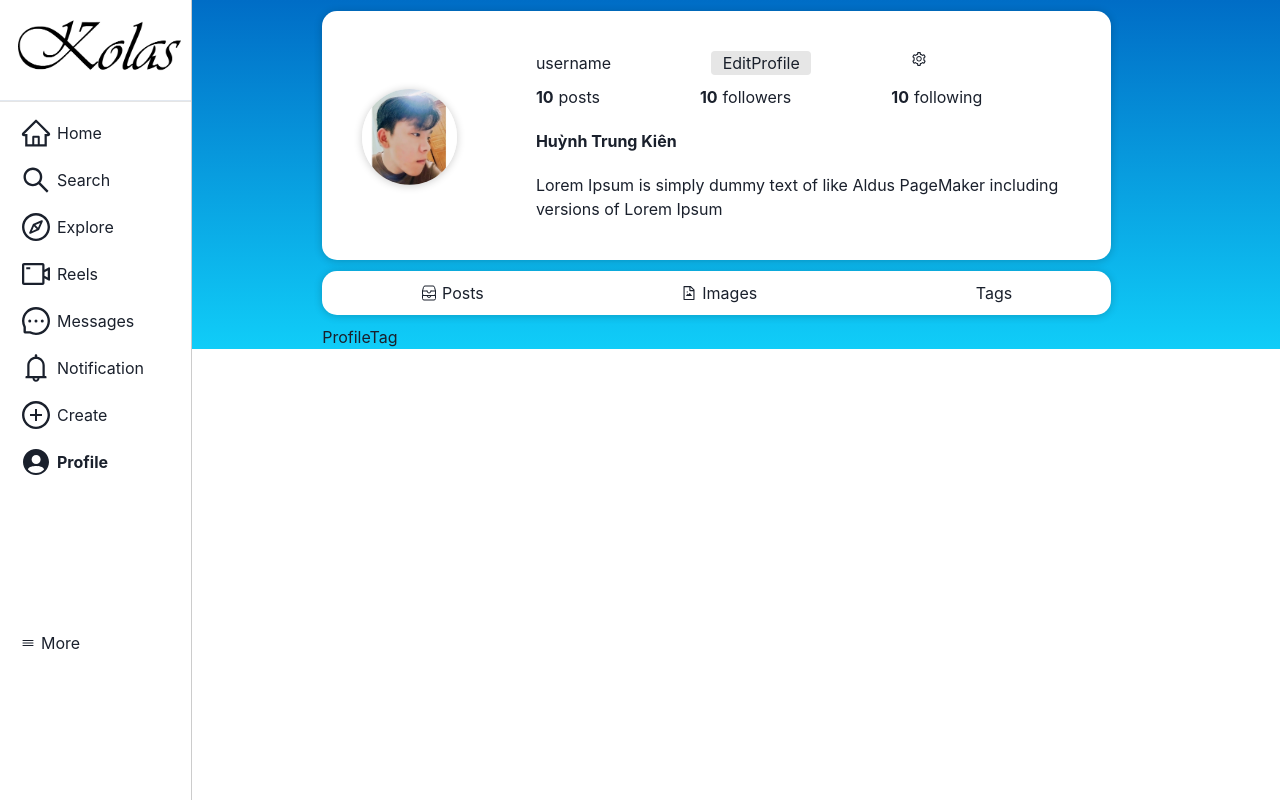
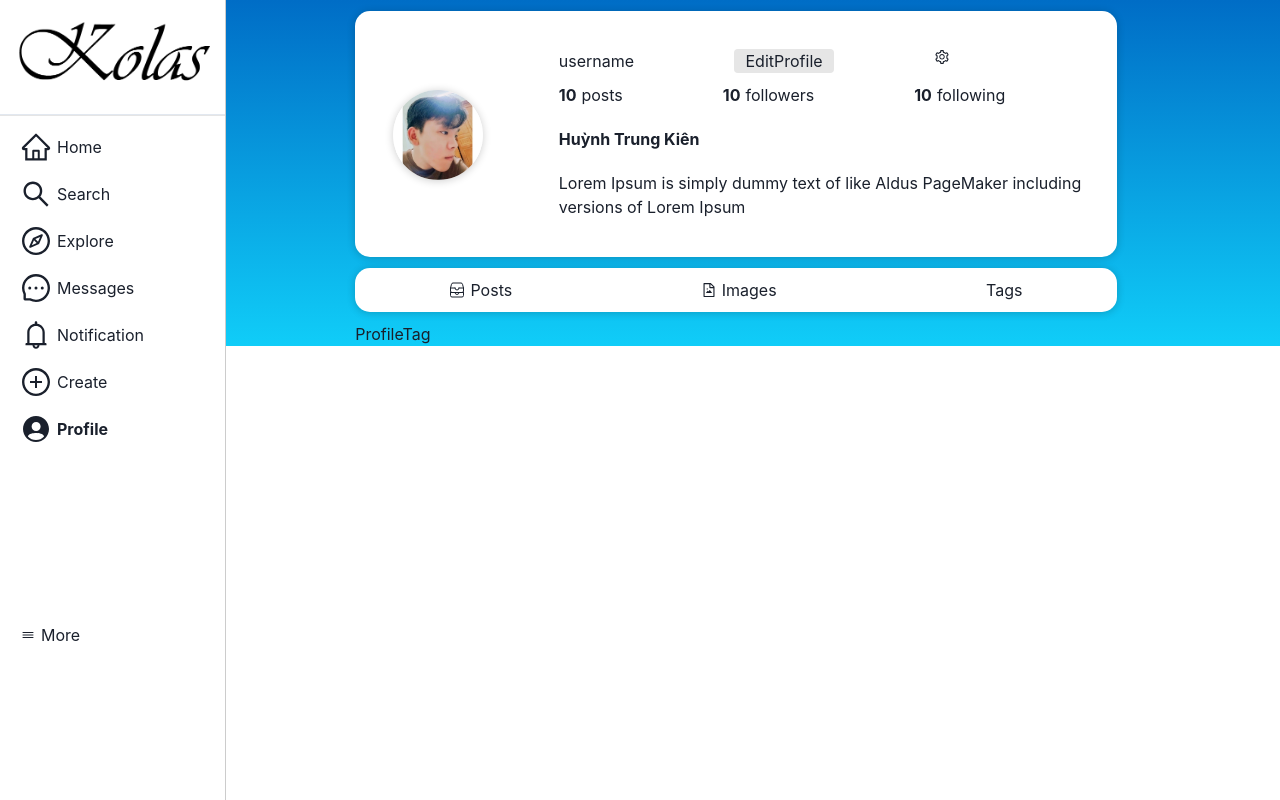
Before and after one commit to K0l4s/SocialMedia, a React (Create React App) app: page /username/tag in a window 1280 px wide. Built offline with nearby package versions, Linux system fonts and the light colour scheme; some icons are missing.

Commit message:
Config Post animation hover

```diff
--- /dev/null
+++ b/file-upload-app/package.json
@@ -0,0 +1,5 @@
+{
+  "name": "file-upload-app",
+  "version": "0.1.0",
+  "private": true
+}
--- a/src/Components/Form/Create/Create.css
+++ b/src/Components/Form/Create/Create.css
@@ -47,3 +47,8 @@
 .place hr{
     margin: 10px 0;
 }
+
+.place .addPhoto img:hover{
+    cursor: pointer;
+    opacity: 0.5;
+}
--- a/src/Components/Form/Create/Create.jsx
+++ b/src/Components/Form/Create/Create.jsx
@@ -31,7 +31,7 @@ const Create = ({ isOpen, onClose, image, newPostLoca }) => {
             {image ? (
               <div className="addPhoto">
                 <img
-                  src="https://play-lh.googleusercontent.com/qlIDfFiFKSeoawoihQlWv-BtnWrGphURKx3EfrnrqfO5toLDDvERs38E7AMqkX_euA"
+                  src="https://cdn-icons-png.flaticon.com/512/1829/1829589.png"
                   alt="post"
                 />
               </div>
--- a/src/Components/PostComponent/Post.css
+++ b/src/Components/PostComponent/Post.css
@@ -3,6 +3,7 @@
     height: auto;
     border-radius: 15px;
     background: #fff;
+    transition: transform 0.3s ease;
 }
 ._post .post_top{
     display: flex;
@@ -56,6 +57,7 @@
     margin: 10px auto;
     border-radius: 15px;
     box-shadow: 0 0 10px rgba(0,0,0,0.2);
+    transition: transform 0.3s ease;
 }
 
 ._post .action{
@@ -78,3 +80,10 @@
     font-weight: bold;
 
 }
+
+._post:hover{
+    transform: scale(1.025);
+    box-shadow: 0 0 10px rgba(0,0,0,0.9);
+    cursor: pointer;
+    background: #f5f5f5;
+}
--- a/src/Components/PostComponent/Post.jsx
+++ b/src/Components/PostComponent/Post.jsx
@@ -3,6 +3,7 @@ import './Post.css';
 import { FaRegComments } from 'react-icons/fa';
 import { AiFillHeart, AiOutlineHeart } from 'react-icons/ai';
 import { Button } from '@chakra-ui/react';
+
 
 const Post = ({ like, onImage, post_content, post_image, likeCount, commentCount, postAuthor }) => {
     const [isLike, setIsLike] = useState(like);
--- a/src/Components/Sidebar/Sidebar.css
+++ b/src/Components/Sidebar/Sidebar.css
@@ -2,7 +2,7 @@
     position: fixed;
     top: 0;
     height: 100%;
-    width: 15%;
+    width: 226px;
     border-right: 1px solid rgba(0,0,0,0.2);
     font-size: auto;
     background: #fff;
--- a/src/Components/Sidebar/Sidebar.jsx
+++ b/src/Components/Sidebar/Sidebar.jsx
@@ -40,8 +40,6 @@ const Sidebar = () => {
       navigate("/");
     } else if (title === "Messages") {
       navigate("/messenger");
-    } else if (title === "Reels") {
-      navigate("/reels");
     } else if (title === "Explore") {
       navigate("/explore");
     } else if (title === "Create") {
--- a/src/Components/Sidebar/SidebarConfig.js
+++ b/src/Components/Sidebar/SidebarConfig.js
@@ -1,4 +1,4 @@
-import {AiFillBell, AiFillCompass, AiFillHome, AiFillMessage, AiFillPlusCircle, AiFillVideoCamera, AiOutlineBell, AiOutlineCompass, AiOutlineHome, AiOutlineMessage, AiOutlinePlusCircle, AiOutlineSearch, AiOutlineVideoCamera} from 'react-icons/ai'
+import {AiFillBell, AiFillCompass, AiFillHome, AiFillMessage, AiFillPlusCircle, AiOutlineBell, AiOutlineCompass, AiOutlineHome, AiOutlineMessage, AiOutlinePlusCircle, AiOutlineSearch} from 'react-icons/ai'
 import { IoPersonCircleSharp, IoPersonOutline} from 'react-icons/io5'
 import {RiFileSearchFill} from 'react-icons/ri'
 import './Sidebar.css'
@@ -9,8 +9,6 @@ export const menu=[
 
     {title:'Explore',icon:<AiOutlineCompass className='jsconfig'></AiOutlineCompass>,iactiveIcon:<AiFillCompass className='jsconfig'></AiFillCompass>},
 
-    {title:'Reels',icon:<AiOutlineVideoCamera className='jsconfig'></AiOutlineVideoCamera>,iactiveIcon:<AiFillVideoCamera className='jsconfig'></AiFillVideoCamera>},
-
     {title:'Messages',icon:<AiOutlineMessage className='jsconfig'></AiOutlineMessage>,iactiveIcon:<AiFillMessage className='jsconfig'></AiFillMessage>},
 
     {title:'Notification',icon:<AiOutlineBell className='jsconfig'></AiOutlineBell>,iactiveIcon:<AiFillBell className='jsconfig'></AiFillBell>},
--- a/src/Pages/Router/Router.css
+++ b/src/Pages/Router/Router.css
@@ -3,11 +3,13 @@
     display: flex;
 }
 .side{
-    width: 226px;
+    width: 15%;
     z-index: 2;
 
 }
 .content{
+    width: 85%;
+    left: 0%;
     background: linear-gradient(0deg, #10cdf8, #006dc6);
     animation:ease-in-out 1s;
 }
--- a/src/Pages/Router/Router.jsx
+++ b/src/Pages/Router/Router.jsx
@@ -1,5 +1,5 @@
 import React from 'react';
-import { Route, Routes } from 'react-router-dom';
+import { Route, Routes, useLocation } from 'react-router-dom';
 import Sidebar from '../../Components/Sidebar/Sidebar';
 import HomePage from '../HomePage/HomePage';
 import Profile from '../Profile/Profile';
@@ -9,24 +9,32 @@ import ProfileTag from '../../Components/ProfileComponents/ProfileTag'
 import ProfilePost from '../../Components/ProfileComponents/ProfilePost'
 import ProfileImages from '../../Components/ProfileComponents/ProfileImages'
 const App = () => {
+    const location = useLocation();
+
+    // Kiểm tra nếu path hiện tại là "/admin"
+    const isAdminPage = location.pathname === "/admin";
     return (
         <div className='flex'>
             <div className="side">
-        <Sidebar />
+                {!isAdminPage && <Sidebar />}
+
             </div>
             <div className="content">
                 <Routes>
+                    <Route path='admin' element={<HomePage />}/>
                     <Route path="/" element={<HomePage />} />
-          <Route path='/username' element={<Profile/>}>
+                    <Route path="/SocialMedia" element={<HomePage />} />
+                    <Route path='/username' element={<Profile />}>
                         <Route path="" element={<ProfilePost />} />
                         <Route path="image" element={<ProfileImages />} />
                         <Route path="tag" element={<ProfileTag />} />
                     </Route>
-          <Route path='messenger' element={<Messenger/>}/>
+                    <Route path='messenger' element={<Messenger />} />
                 </Routes>
             </div>
         </div>
     );
 };
 
+
 export default App;
```
Lines whose indentation alone changed are shown as unchanged.
